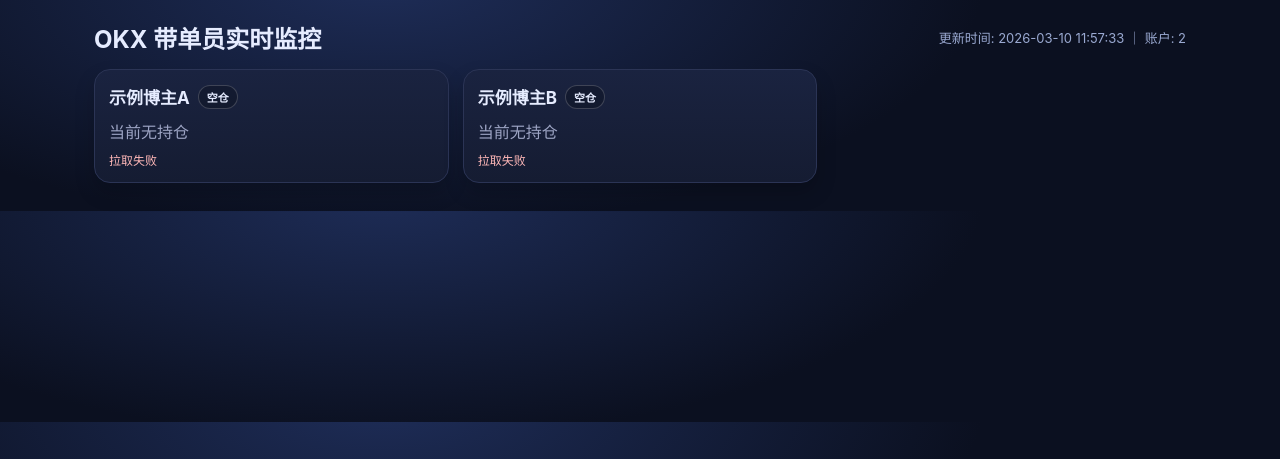
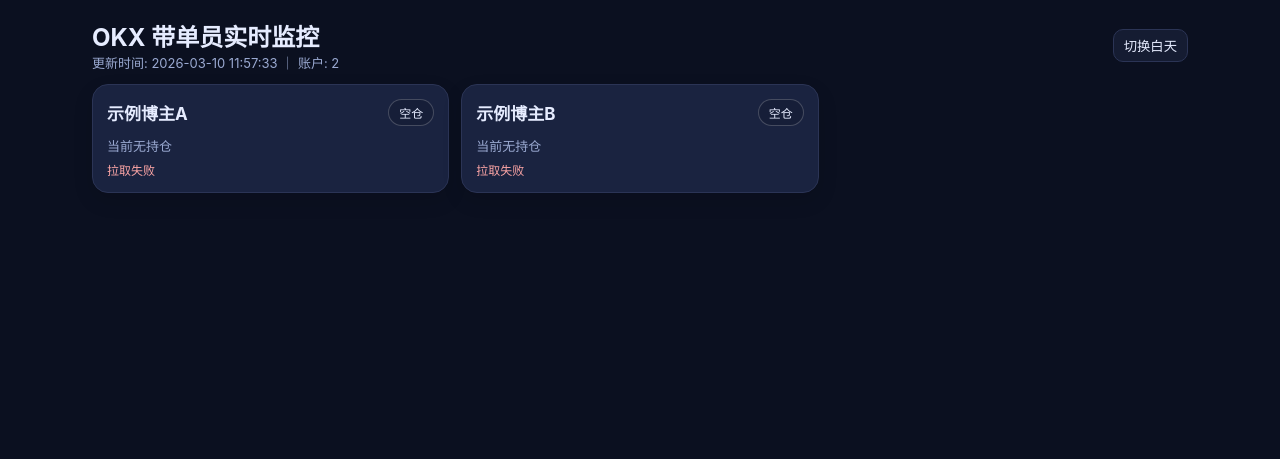
Before and after one commit to wangjun6561-ui/gpt, a Flask app: page / in a window 1280 px wide. Shown: the top 459 px of the page. Run offline with Flask 2, Linux system fonts and the light colour scheme; data that the repository does not hold is empty; some libraries are stand-ins or nearby versions.

Commit message:
fix: adjust long-short colors, liq fallback calc, and dashboard layout/theme toggle

```diff
--- a/app.py
+++ b/app.py
@@ -207,6 +207,31 @@ class OKXMonitor:
             pass
         return "多"
 
+    def _estimate_liq_price(self, pos: Dict[str, Any], direction: str, mgn_ratio: float) -> str:
+        """当接口未返回 liqPx 时，基于保证金率做近似估算。"""
+        try:
+            mark_px = float(pos.get("markPx", 0) or 0)
+            lever = max(float(pos.get("lever", 1) or 1), 1.0)
+        except (TypeError, ValueError):
+            return "--"
+
+        if mark_px <= 0:
+            return "--"
+
+        if mgn_ratio <= 1:
+            estimate = mark_px
+        else:
+            # 近似：保证金率降到 100% 触发爆仓，所需价格变化比例与杠杆反比
+            delta_ratio = (mgn_ratio - 1) / lever
+            if direction == "空":
+                estimate = mark_px * (1 + delta_ratio)
+            else:
+                estimate = mark_px * (1 - delta_ratio)
+
+        if estimate <= 0:
+            return "--"
+        return self.format_number(estimate, 8)
+
     def _position_to_view(self, pos: Dict[str, Any]) -> Dict[str, Any]:
         inst_id = str(pos.get("instId", ""))
         contract_value = float(self.contract_values.get(inst_id, 1))
@@ -217,11 +242,15 @@ class OKXMonitor:
         margin_value = float(pos.get("margin", 0) or 0)
         direction = self._infer_direction(pos)
 
+        api_liq = pos.get("liqPx")
+        liq_px = self.format_number(api_liq, 8) if api_liq not in (None, "", "--") else self._estimate_liq_price(pos, direction, mgn_ratio)
+
         return {
             "instId": inst_id,
             "symbol": inst_id.replace("-SWAP", "").replace("-", "/").lower(),
             "direction": direction,
             "lever": pos.get("lever", "0"),
+            "dirLev": f"{direction}{pos.get('lever', '0')}x",
             "avgPx": self.format_number(pos.get("avgPx", 0), 8),
             "uplRate": f"{upl_ratio * 100:.2f}%",
             "coinAmount": self.format_number(coin_amount, 6),
@@ -229,7 +258,7 @@ class OKXMonitor:
             "marginValue": margin_value,
             "notionalUsd": self.format_number(pos.get("notionalUsd", 0), 4),
             "upl": self.format_number(pos.get("upl", 0), 4),
-            "liqPx": self.format_number(pos.get("liqPx") or 0, 8) if pos.get("liqPx") else "--",
+            "liqPx": liq_px,
             "mgnRate": f"{mgn_ratio * 100:.2f}%",
             "danger": mgn_ratio < 1,
         }
--- a/templates/dashboard.html
+++ b/templates/dashboard.html
@@ -4,103 +4,125 @@
   <meta charset="UTF-8" />
   <meta name="viewport" content="width=device-width, initial-scale=1" />
   <title>OKX 带单监控</title>
-  <script src="https://cdn.jsdelivr.net/npm/vue@3/dist/vue.global.prod.js"></script>
+  <script defer src="https://cdn.jsdelivr.net/npm/alpinejs@3.x.x/dist/cdn.min.js"></script>
   <style>
-    :root{--bg:#0b1020;--card:#151c32;--line:#2b3455;--text:#e6ecff;--muted:#9aa9d1;--green:#22c55e;--red:#ef4444;--amber:#f59e0b}
-    *{box-sizing:border-box}
-    body{margin:0;background:radial-gradient(1200px 500px at 30% -10%, #1e2d58 0%, var(--bg) 50%);color:var(--text);font-family:Inter,Segoe UI,Roboto,Arial,sans-serif}
-    .wrap{max-width:1120px;margin:0 auto;padding:20px 14px 28px}
-    .header{display:flex;justify-content:space-between;align-items:center;gap:10px;flex-wrap:wrap;margin-bottom:14px}
-    .title{font-weight:700;font-size:24px}.meta{font-size:13px;color:var(--muted)}
-    .grid{display:grid;grid-template-columns:repeat(auto-fill,minmax(290px,1fr));gap:14px}
-    .card{border-radius:16px;padding:14px;border:1px solid var(--line);box-shadow:0 10px 20px rgba(0,0,0,.18)}
-    .card.long{background:linear-gradient(180deg,#472225 0%, #2c1518 100%)}
-    .card.short{background:linear-gradient(180deg,#1f3f2b 0%, #13281c 100%)}
-    .card.empty{background:linear-gradient(180deg,#1a2340 0%, var(--card) 100%)}
-    .card h3{margin:0 0 10px;font-size:17px;display:flex;align-items:center;gap:8px}
-    .badge{font-size:11px;padding:3px 8px;border-radius:999px;background:#00000036;border:1px solid #ffffff2f}
-    .kv{display:flex;justify-content:space-between;padding:6px 0;border-bottom:1px dashed #ffffff26;font-size:13px}
-    .kv:last-child{border-bottom:none}
-    .muted{color:#d5ddffb3}.good{color:var(--green);font-weight:600}.bad{color:var(--red);font-weight:600}.warn{color:var(--amber);font-weight:600}
-    .btn{margin-top:10px;font-size:12px;padding:5px 9px;border-radius:8px;background:#00000040;border:1px solid #ffffff2a;color:#fff;cursor:pointer}
-    .sub{margin-top:10px;padding:8px;border:1px dashed #ffffff36;border-radius:10px;background:#0000002f}
-    .sub + .sub{margin-top:8px}
-    .err{margin-top:8px;color:#ffb8b8;font-size:12px}
-    @media (max-width: 640px){.wrap{padding:12px 10px 22px}.title{font-size:20px}}
+    :root{
+      --bg:#0b1020;--panel:#151c32;--line:#2b3455;--text:#e6ecff;--muted:#9aa9d1;
+      --long:#1f3f2b;--short:#472225;--empty:#1a2340;--accent:#60a5fa;
+    }
+    body.light{
+      --bg:#f3f6fb;--panel:#ffffff;--line:#d5dfef;--text:#1f2a44;--muted:#5f6d8c;
+      --long:#e8f8ef;--short:#fdeced;--empty:#eef3fb;--accent:#2563eb;
+    }
+    *{box-sizing:border-box} body{margin:0;background:var(--bg);color:var(--text);font-family:Inter,Segoe UI,Roboto,Arial,sans-serif}
+    .wrap{max-width:1120px;margin:0 auto;padding:18px 12px 26px}
+    .head{display:flex;justify-content:space-between;align-items:center;gap:12px;flex-wrap:wrap;margin-bottom:12px}
+    .title{font-size:24px;font-weight:700}.meta{font-size:13px;color:var(--muted)}
+    .btn{border:1px solid var(--line);background:var(--panel);color:var(--text);padding:6px 10px;border-radius:10px;cursor:pointer}
+    .grid{display:grid;grid-template-columns:repeat(auto-fill,minmax(310px,1fr));gap:12px}
+    .card{border:1px solid var(--line);border-radius:16px;padding:14px;box-shadow:0 8px 20px rgba(0,0,0,.12)}
+    .long{background:var(--long)} .short{background:var(--short)} .empty{background:var(--empty)}
+    .top{display:flex;justify-content:space-between;align-items:center;margin-bottom:10px}
+    .name{font-size:17px;font-weight:700}.badge{font-size:12px;padding:4px 10px;border-radius:999px;border:1px solid #ffffff33;background:#00000020}
+    .row2{display:grid;grid-template-columns:1fr 1fr;gap:10px;margin:8px 0}
+    .big{padding:10px;border:1px dashed #ffffff33;border-radius:10px}
+    .big .k{font-size:12px;color:var(--muted)} .big .v{font-size:20px;font-weight:700;margin-top:3px}
+    .pair{display:grid;grid-template-columns:1fr 1fr;gap:10px}
+    .kv{padding:8px;border-bottom:1px dashed #ffffff24;display:flex;justify-content:space-between;font-size:13px}
+    .kv .k{color:var(--muted)}
+    .good{color:#22c55e;font-weight:600}.bad{color:#ef4444;font-weight:600}.warn{color:#f59e0b;font-weight:600}
+    .expand{margin-top:10px}
+    .sub{margin-top:8px;padding:8px;border:1px dashed #ffffff33;border-radius:10px;background:#0000001e}
+    .err{margin-top:6px;font-size:12px;color:#fca5a5}
+    @media (max-width:640px){.title{font-size:20px}.row2,.pair{grid-template-columns:1fr}}
   </style>
 </head>
-<body>
-{% raw %}
-  <div id="app" class="wrap">
-    <div class="header">
-      <div class="title">OKX 带单员实时监控</div>
-      <div class="meta">更新时间: {{ state.last_refresh_time || '--' }} ｜ 账户: {{ state.count }}</div>
+<body x-data="dashboard()" :class="theme">
+  <div class="wrap">
+    <div class="head">
+      <div>
+        <div class="title">OKX 带单员实时监控</div>
+        <div class="meta">更新时间: <span x-text="state.last_refresh_time || '--'"></span> ｜ 账户: <span x-text="state.count || 0"></span></div>
+      </div>
+      <button class="btn" @click="toggleTheme()" x-text="theme === 'light' ? '切换夜色' : '切换白天'"></button>
     </div>
 
     <div class="grid">
-      <div v-for="item in state.items" :key="item.uniqueName" class="card" :class="cardClass(item)">
-        <h3>
-          {{ item.name }}
-          <span class="badge" v-if="item.hasPosition">{{ item.position.symbol }} / {{ item.position.direction }}</span>
-          <span class="badge" v-else>空仓</span>
-        </h3>
+      <template x-for="item in state.items" :key="item.uniqueName">
+        <div class="card" :class="cardClass(item)">
+          <div class="top">
+            <div class="name" x-text="item.name"></div>
+            <span class="badge" x-text="item.hasPosition ? `${item.position.symbol} / ${item.position.dirLev}` : '空仓'"></span>
+          </div>
 
-        <template v-if="item.hasPosition">
-          <div class="kv"><span class="muted">方向</span><span>{{ item.position.direction }}</span></div>
-          <div class="kv"><span class="muted">杠杆</span><span>{{ item.position.lever }}x</span></div>
-          <div class="kv"><span class="muted">开仓均价</span><span>{{ item.position.avgPx }}</span></div>
-          <div class="kv"><span class="muted">收益率</span><span :class="valueClass(item.position.uplRate)">{{ item.position.uplRate }}</span></div>
-          <div class="kv"><span class="muted">持仓量</span><span>{{ item.position.coinAmount }}</span></div>
-          <div class="kv"><span class="muted">保证金</span><span>{{ item.position.margin }}</span></div>
-          <div class="kv"><span class="muted">持仓价值</span><span>{{ item.position.notionalUsd }}</span></div>
-          <div class="kv"><span class="muted">收益</span><span :class="valueClass(item.position.upl)">{{ item.position.upl }}</span></div>
-          <div class="kv"><span class="muted">保证金率</span><span :class="item.position.danger ? 'warn' : 'good'">{{ item.position.mgnRate }}</span></div>
-          <div class="kv"><span class="muted">预估爆仓价</span><span>{{ item.position.liqPx }}</span></div>
+          <template x-if="item.hasPosition">
+            <div>
+              <div class="row2">
+                <div class="big">
+                  <div class="k">开仓均价</div>
+                  <div class="v" x-text="item.position.avgPx"></div>
+                </div>
+                <div class="big">
+                  <div class="k">收益率</div>
+                  <div class="v" :class="valueClass(item.position.uplRate)" x-text="item.position.uplRate"></div>
+                </div>
+              </div>
 
-          <button class="btn" @click="toggle(item.uniqueName)">
-            {{ expanded[item.uniqueName] ? '收起全部持仓' : `展开全部持仓 (${item.positions.length})` }}
-          </button>
+              <div class="pair">
+                <div class="kv"><span class="k">持仓量</span><span x-text="item.position.coinAmount"></span></div>
+                <div class="kv"><span class="k">保证金</span><span x-text="item.position.margin"></span></div>
+                <div class="kv"><span class="k">持仓价值</span><span x-text="item.position.notionalUsd"></span></div>
+                <div class="kv"><span class="k">收益</span><span :class="valueClass(item.position.upl)" x-text="item.position.upl"></span></div>
+                <div class="kv"><span class="k">保证金率</span><span :class="item.position.danger ? 'warn' : 'good'" x-text="item.position.mgnRate"></span></div>
+                <div class="kv"><span class="k">预估爆仓价</span><span x-text="item.position.liqPx"></span></div>
+              </div>
 
-          <div v-if="expanded[item.uniqueName]">
-            <div v-for="p in item.positions" :key="p.instId + p.margin" class="sub">
-              <div class="kv"><span class="muted">币种</span><span>{{ p.symbol }}</span></div>
-              <div class="kv"><span class="muted">方向</span><span>{{ p.direction }}</span></div>
-              <div class="kv"><span class="muted">保证金</span><span>{{ p.margin }}</span></div>
-              <div class="kv"><span class="muted">收益率</span><span :class="valueClass(p.uplRate)">{{ p.uplRate }}</span></div>
+              <div class="expand">
+                <button class="btn" @click="toggle(item.uniqueName)" x-text="expanded[item.uniqueName] ? '收起全部持仓' : `展开全部持仓 (${item.positions.length})`"></button>
+                <div x-show="expanded[item.uniqueName]">
+                  <template x-for="p in item.positions" :key="`${p.instId}-${p.margin}`">
+                    <div class="sub">
+                      <div class="kv"><span class="k">币种</span><span x-text="p.symbol"></span></div>
+                      <div class="kv"><span class="k">方向</span><span x-text="p.dirLev"></span></div>
+                      <div class="kv"><span class="k">保证金</span><span x-text="p.margin"></span></div>
+                      <div class="kv"><span class="k">收益率</span><span :class="valueClass(p.uplRate)" x-text="p.uplRate"></span></div>
+                    </div>
+                  </template>
+                </div>
+              </div>
             </div>
-          </div>
-        </template>
+          </template>
 
-        <template v-else>
-          <div class="muted">当前无持仓</div>
-        </template>
-
-        <div v-if="item.error" class="err">{{ item.error }}</div>
-      </div>
+          <template x-if="!item.hasPosition"><div class="meta">当前无持仓</div></template>
+          <div x-show="item.error" class="err" x-text="item.error"></div>
+        </div>
+      </template>
     </div>
   </div>
 
   <script>
-    const { createApp } = Vue;
-    createApp({
-      data(){
-        return { state:{last_refresh_time:'',count:0,items:[]}, expanded:{} };
-      },
-      methods:{
+    function dashboard(){
+      return {
+        state:{last_refresh_time:'',count:0,items:[]},
+        expanded:{},
+        theme: localStorage.getItem('okx_theme') || 'dark',
         valueClass(v){ return String(v).startsWith('-') ? 'bad' : 'good'; },
         cardClass(item){
           if(!item.hasPosition) return 'empty';
           return item.position.direction === '空' ? 'short' : 'long';
         },
         toggle(key){ this.expanded[key] = !this.expanded[key]; },
+        toggleTheme(){
+          this.theme = this.theme === 'light' ? 'dark' : 'light';
+          localStorage.setItem('okx_theme', this.theme);
+        },
         async load(){
           const res = await fetch('/api/status');
           this.state = await res.json();
-        }
-      },
-      mounted(){ this.load(); setInterval(this.load, 5000); }
-    }).mount('#app');
+        },
+        init(){ this.load(); setInterval(()=>this.load(), 5000); }
+      }
+    }
   </script>
-{% endraw %}
 </body>
 </html>
```
Also changed, not shown: README.md.
